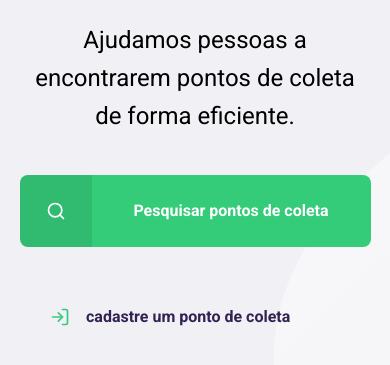
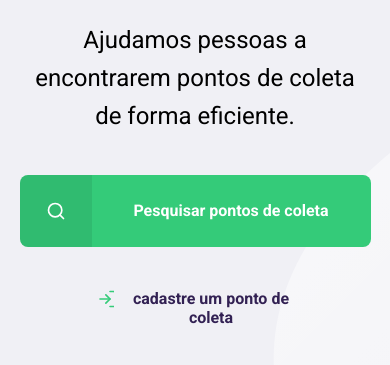
Before and after one commit to viniciussousa891/nlw, a plain HTML site: page index.html in a window 390 px wide. Shown: the part 469-834 px from the top of the page. Drawn offline with Linux system fonts and the light colour scheme.

Commit message:
Update main.css

```diff
--- a/styles/main.css
+++ b/styles/main.css
@@ -161,8 +161,8 @@ h1, h2, h3, h4, h5, h6 {
         position: absolute;
         bottom: 48px;
 
-        left: 50px;
-        transform: translateX(-50);
+        left: 50%;
+        transform: translateX(-50%);
     }
     #page-home main{
         align-items: center;
```
